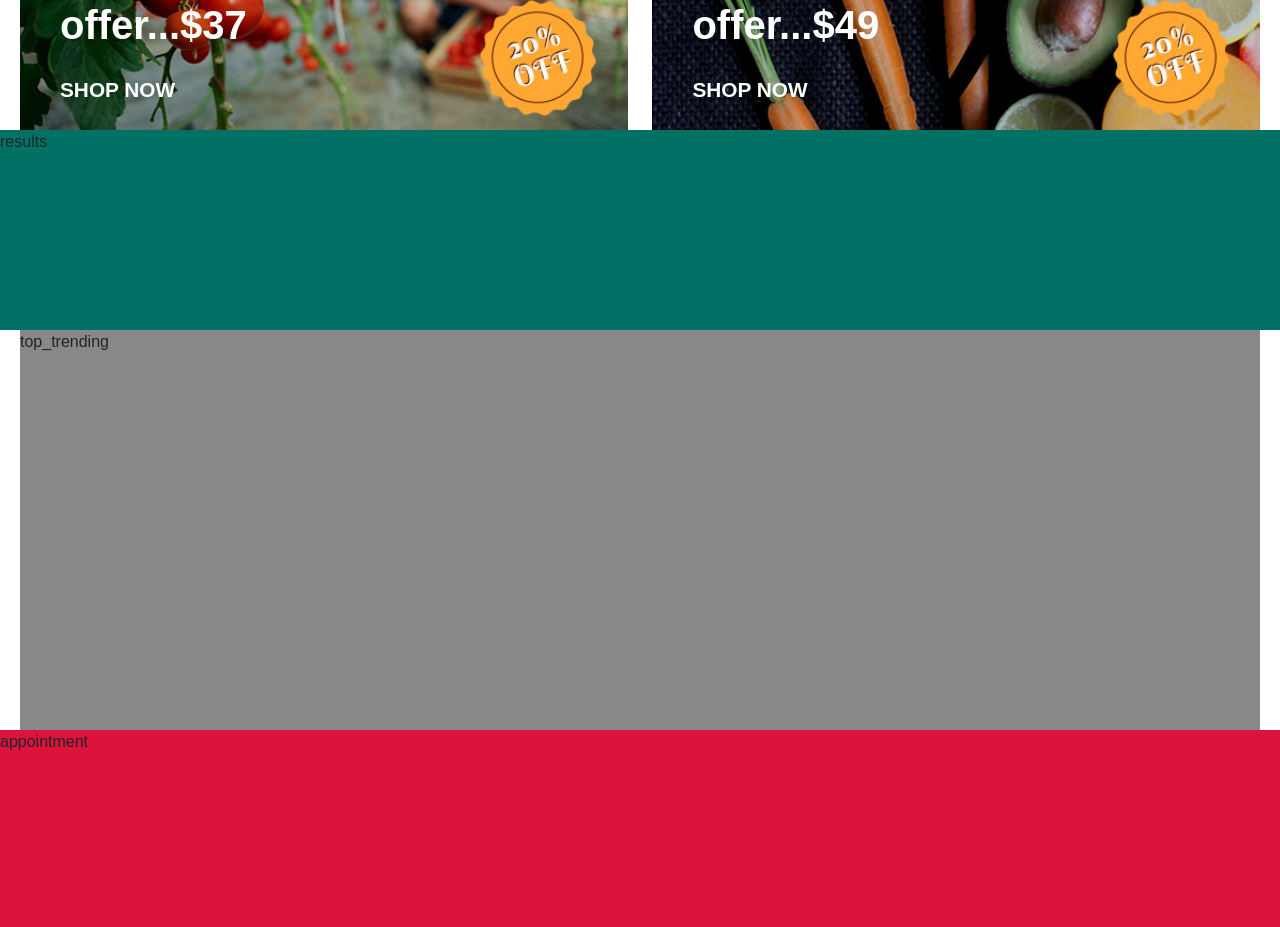
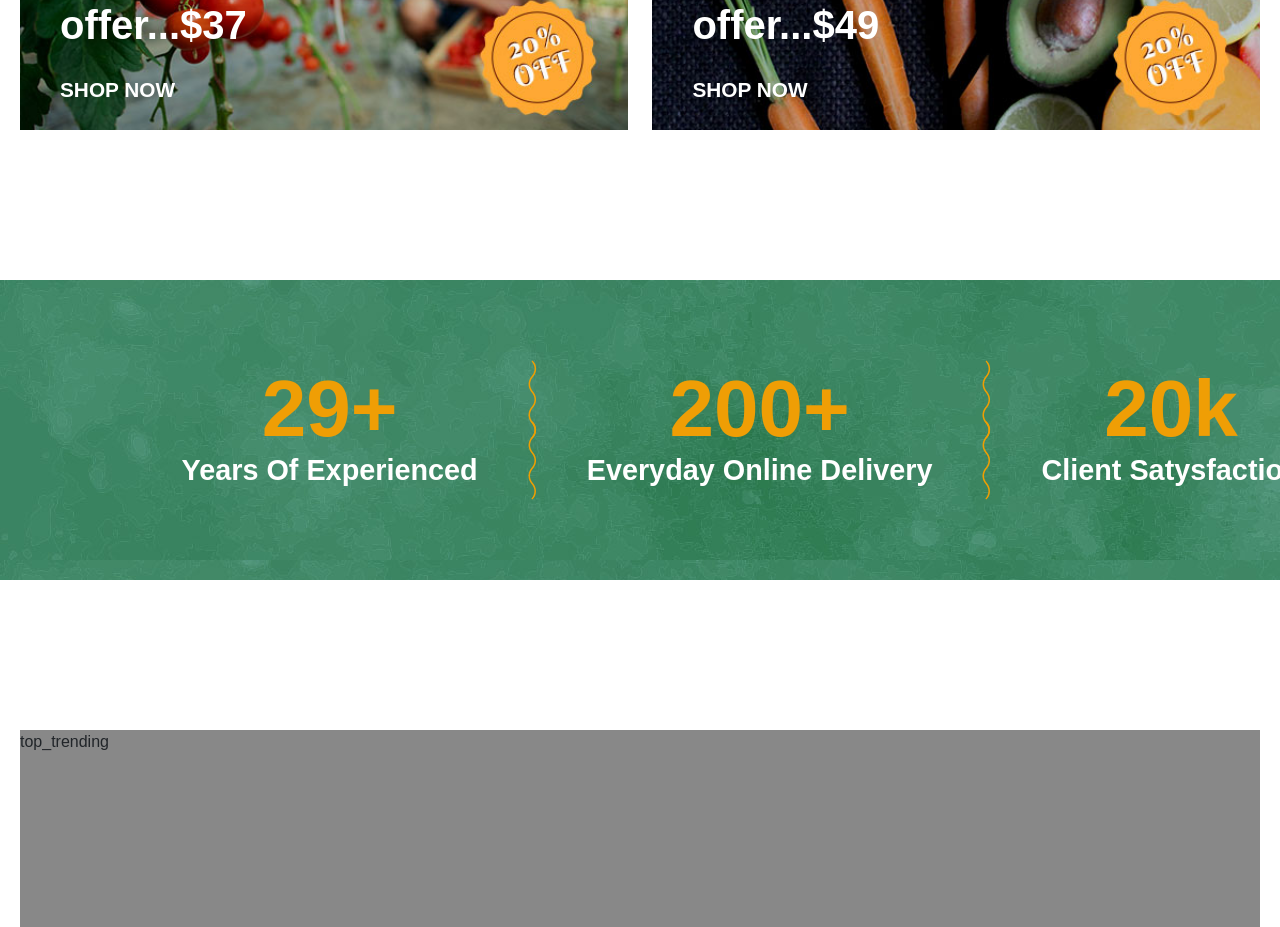
Before and after one commit to FraRussotto/proj-html-vuejs, a Vue app: page / in a window 1280 px wide. Shown: the part 3740-4667 px from the top of the page. Built offline with nearby package versions, Linux system fonts and the light colour scheme; a small style sheet from the web is missing.

Commit message:
[edit] section results

```diff
--- a/src/components/Main.vue
+++ b/src/components/Main.vue
@@ -178,8 +178,26 @@
   </section>
 
   <section>
-    <div class="results">
-      results
+    <div class="results d-flex justify-content-center align-items-center">
+      <div class="result">
+        <span>29+</span>
+        <span>Years of Experienced</span>
+      </div>
+      <img src="../assets/img/counter-shap1.png" alt="">
+      <div class="result">
+        <span>200+</span>
+        <span>everyday online delivery</span>
+      </div>
+      <img src="../assets/img/counter-shap1.png" alt="">
+      <div class="result">
+        <span>20k</span>
+        <span>client satysfaction</span>
+      </div>
+      <img src="../assets/img/counter-shap1.png" alt="">
+      <div class="result">
+        <span>30+</span>
+        <span>award winning</span>
+      </div>
     </div>
   </section>
 
@@ -413,9 +431,31 @@
 
 .results{
   width: $container_max;
-  height: 200px;
-  margin: 0 auto;
-  background-color: $green;
+  height: 300px;
+  margin: 150px auto;
+  background-image: url(../assets/img/counter-bg.jpg);
+  img{
+      margin: 0 50px;
+    }
+  .result{
+    text-align: center;
+    display: grid;
+    place-items: center;
+    span{
+      &:first-of-type{
+        font-size: 5rem;
+        line-height: 5rem;
+        font-weight: 700;
+        color: $yellow;
+      }
+      &:last-of-type{
+        font-size: 1.8rem;
+        font-weight: 600;
+        color: white;
+        text-transform: capitalize;
+      }
+    }
+  }
 }
 
 .top_trending{
```
